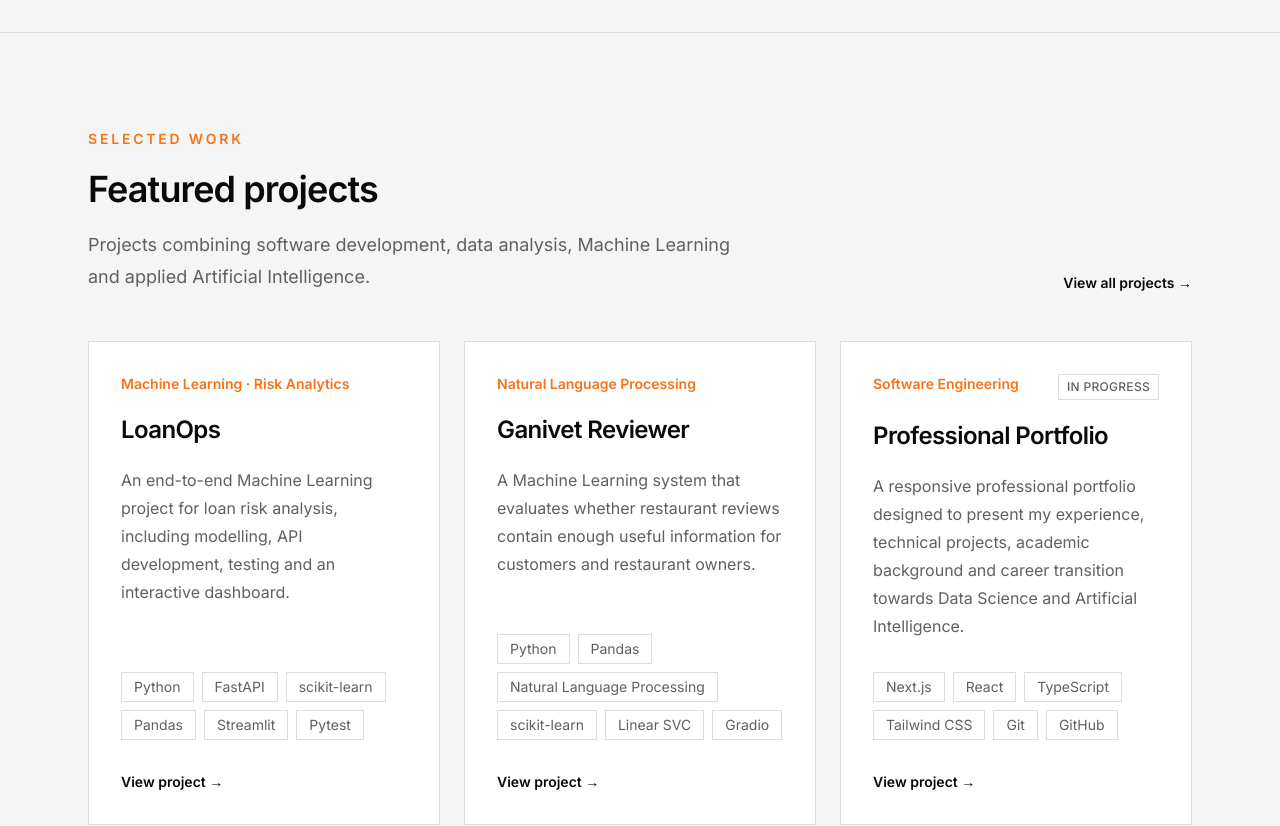
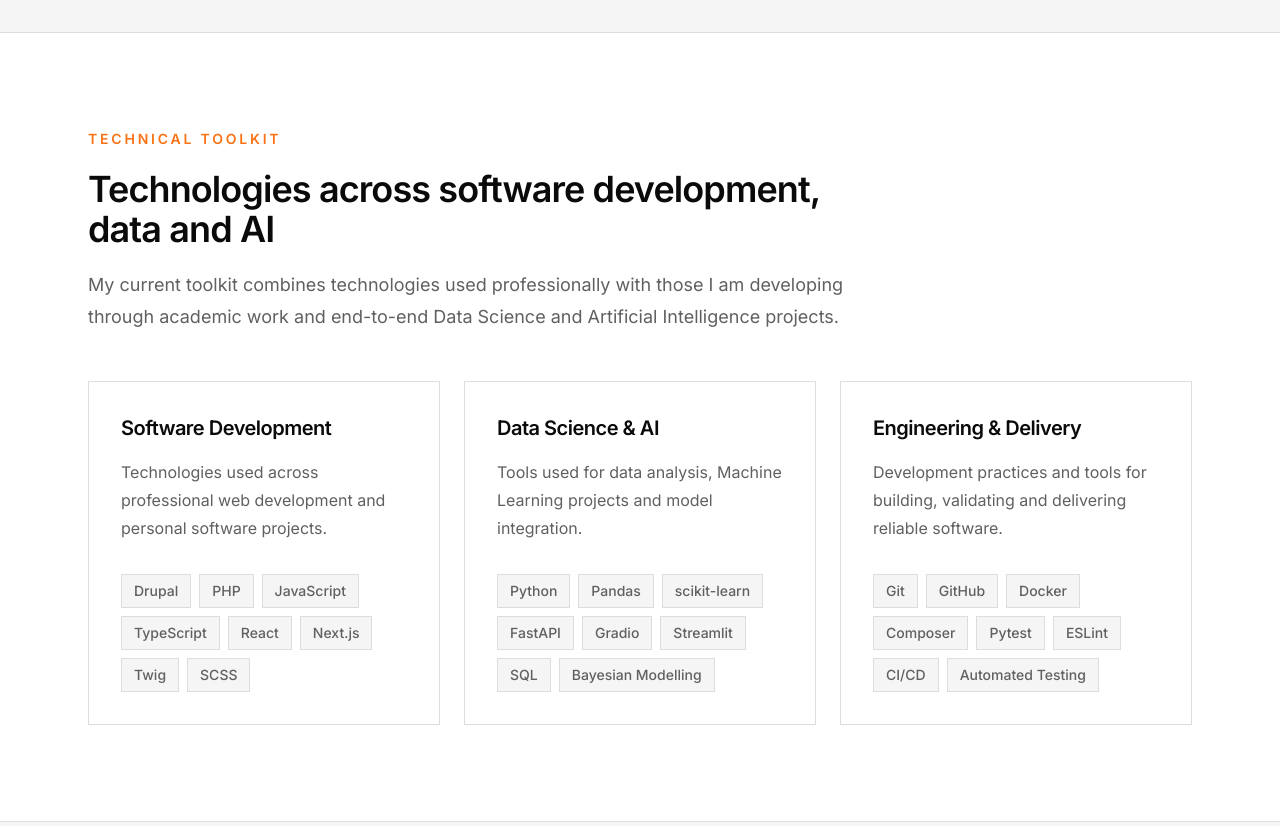
Before and after one commit to alfergal/alberto-fernandez-portfolio, a Next.js app: page / in a window 1280 px wide. Shown: the part 2100-2926 px from the top of the page. Built offline with nearby package versions, Linux system fonts and the light colour scheme.

Commit message:
Add technical stack section to Home

```diff
--- a/src/app/page.tsx
+++ b/src/app/page.tsx
@@ -2,6 +2,7 @@
 import { ButtonLink } from "@/components/ui/button-link";
 import { ProfessionalSummary } from "@/components/home/professional-summary";
 import { CurrentFocus } from "@/components/home/current-focus";
+import { TechnicalStack } from "@/components/home/technical-stack";
 
 export default function HomePage() {
   return (
@@ -35,6 +36,8 @@
 
       <CurrentFocus />
 
+      <TechnicalStack />
+
       <FeaturedProjects />
     </>
   );
--- /dev/null
+++ b/src/components/home/technical-stack.tsx
@@ -0,0 +1,108 @@
+const stackGroups = [
+  {
+    title: "Software Development",
+    description:
+      "Technologies used across professional web development and personal software projects.",
+    technologies: [
+      "Drupal",
+      "PHP",
+      "JavaScript",
+      "TypeScript",
+      "React",
+      "Next.js",
+      "Twig",
+      "SCSS",
+    ],
+  },
+  {
+    title: "Data Science & AI",
+    description:
+      "Tools used for data analysis, Machine Learning projects and model integration.",
+    technologies: [
+      "Python",
+      "Pandas",
+      "scikit-learn",
+      "FastAPI",
+      "Gradio",
+      "Streamlit",
+      "SQL",
+      "Bayesian Modelling",
+    ],
+  },
+  {
+    title: "Engineering & Delivery",
+    description:
+      "Development practices and tools for building, validating and delivering reliable software.",
+    technologies: [
+      "Git",
+      "GitHub",
+      "Docker",
+      "Composer",
+      "Pytest",
+      "ESLint",
+      "CI/CD",
+      "Automated Testing",
+    ],
+  },
+];
+
+export function TechnicalStack() {
+  return (
+    <section
+      aria-labelledby="technical-stack-title"
+      className="border-t border-border"
+    >
+      <div className="mx-auto max-w-6xl px-6 py-20 sm:py-24">
+        <div className="max-w-3xl">
+          <p className="text-sm font-semibold uppercase tracking-[0.2em] text-accent">
+            Technical toolkit
+          </p>
+
+          <h2
+            id="technical-stack-title"
+            className="mt-5 text-3xl font-semibold tracking-tight sm:text-4xl"
+          >
+            Technologies across software development, data and AI
+          </h2>
+
+          <p className="mt-5 text-lg leading-8 text-muted">
+            My current toolkit combines technologies used professionally with
+            those I am developing through academic work and end-to-end
+            Data Science and Artificial Intelligence projects.
+          </p>
+        </div>
+
+        <div className="mt-12 grid gap-6 lg:grid-cols-3">
+          {stackGroups.map((group) => (
+            <article
+              key={group.title}
+              className="border border-border bg-background p-8"
+            >
+              <h3 className="text-xl font-semibold tracking-tight">
+                {group.title}
+              </h3>
+
+              <p className="mt-4 leading-7 text-muted">
+                {group.description}
+              </p>
+
+              <ul
+                className="mt-8 flex flex-wrap gap-2"
+                aria-label={`${group.title} technologies`}
+              >
+                {group.technologies.map((technology) => (
+                  <li
+                    key={technology}
+                    className="border border-border bg-surface px-3 py-1.5 text-sm font-medium text-muted transition-colors hover:border-accent hover:text-accent"
+                  >
+                    {technology}
+                  </li>
+                ))}
+              </ul>
+            </article>
+          ))}
+        </div>
+      </div>
+    </section>
+  );
+}
```
